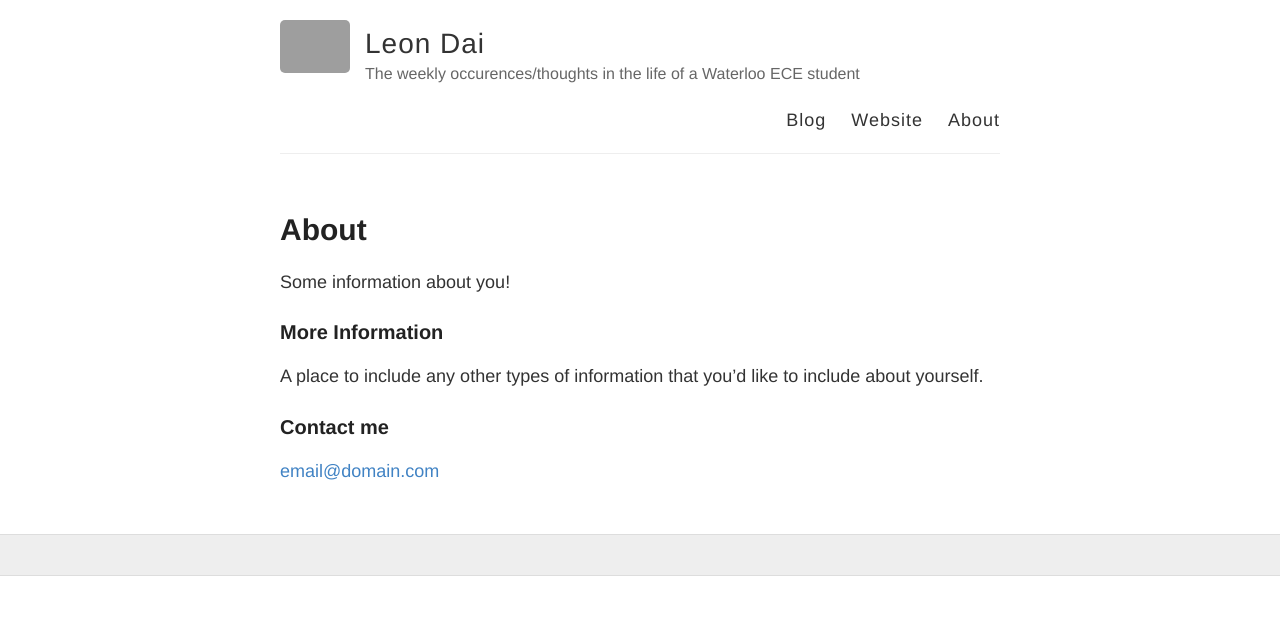
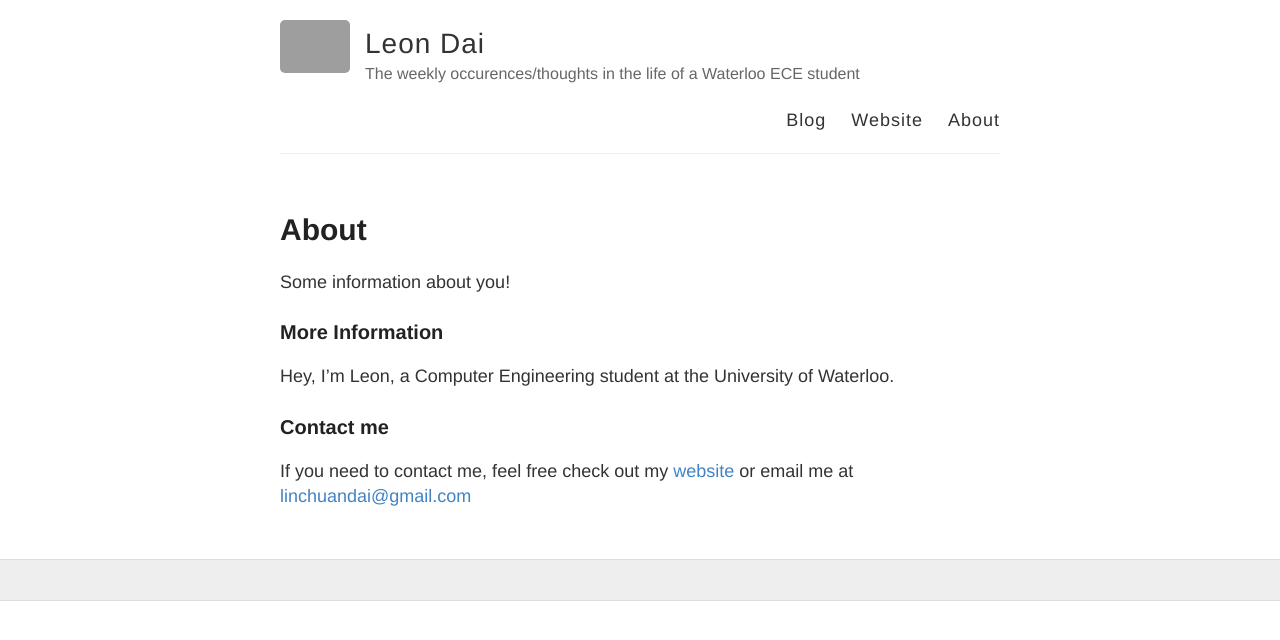
Before and after one commit to linchuandai/MyBlog, a Jekyll site: the page built from about.md, in a window 1280 px wide. Shown: the top 640 px of the page. Built offline with Jekyll 4.4.1, drawn with Linux system fonts in a browser that asks for light colours; grey boxes are pictures that could not be loaded.

Commit message:
Update about.md

```diff
--- a/about.md
+++ b/about.md
@@ -7,9 +7,8 @@ permalink: /about/
 Some information about you!
 
 ### More Information
-
-A place to include any other types of information that you'd like to include about yourself.
+Hey, I'm Leon, a Computer Engineering student at the University of Waterloo.
 
 ### Contact me
 
-[email@domain.com](mailto:email@domain.com)
+If you need to contact me, feel free check out my [website](linchuandai.github.io/MyWebiste) or email me at [linchuandai@gmail.com](mailto:email@domain.com)
```
